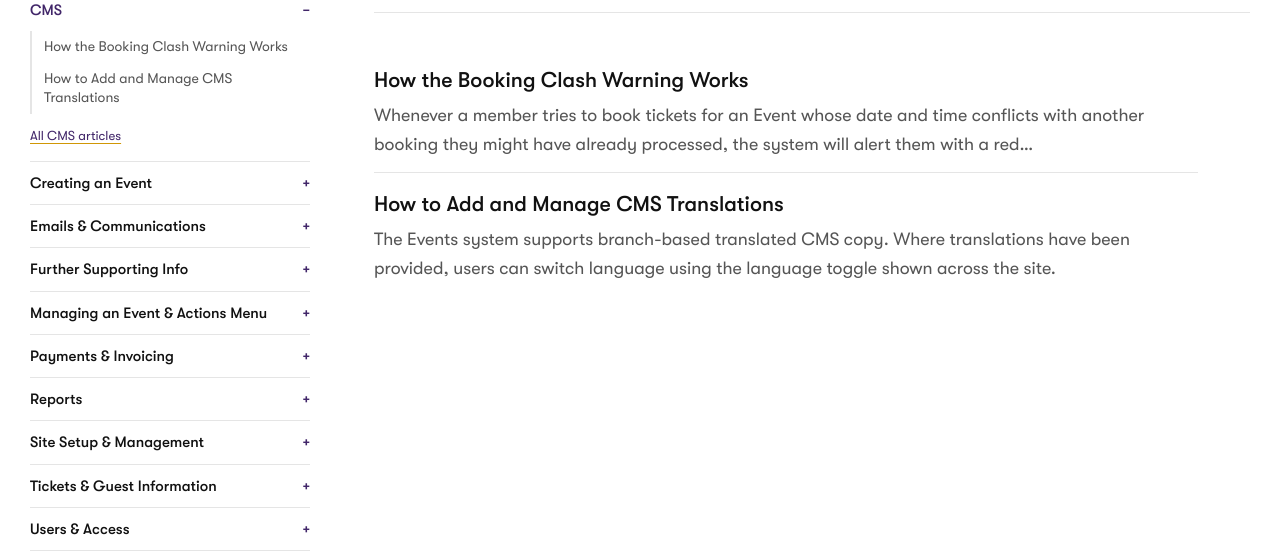
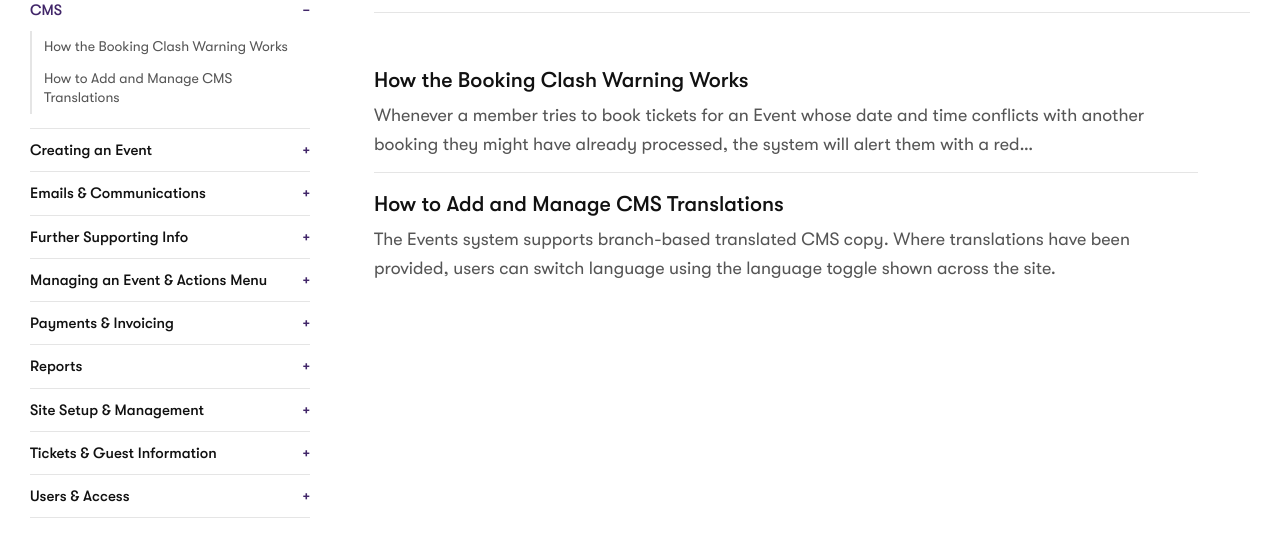
Before and after one commit to dlortal/bmt-events-help, an Astro site: page /help-articles-category/cms/ in a window 1280 px wide. Shown: the part 243-800 px from the top of the page. Built offline with nearby package versions, Linux system fonts and the light colour scheme; Astro itself is replaced by a stand-in of ours.

Commit message:
Remove the "All … articles" link from the help menu (#4)
The menu already lists every article in the section, and the breadcrumb links to the section page.


Claude-Session: https://claude.ai/code/session_018X5wPCsDiYmsCi5Re2JmnT

Co-authored-by: Claude <noreply@anthropic.com>

```diff
--- a/src/components/HelpNav.astro
+++ b/src/components/HelpNav.astro
@@ -45,7 +45,6 @@ const sections = topCategories
                 </ul>
               </>
             ))}
-            <a class="helpnav-all-link" href={`/help-articles-category/${s.slug}/`}>All {s.title} articles</a>
           </details>
         </li>
       ))}
--- a/src/styles/global.css
+++ b/src/styles/global.css
@@ -269,11 +269,11 @@ main > .wrap:last-child { padding-bottom: var(--block-pad); }
 .helpnav-sections summary { padding: 11px 0; font-size: .9375rem; line-height: 1.35; }
 .helpnav-sections summary[aria-current="page"] { color: var(--accent-ink); }
 .helpnav-sections ul { list-style: none; margin: 0 0 6px; padding: 0; }
+.helpnav-sections details > ul:last-child { margin-bottom: 14px; }
 .helpnav-sections ul a { display: block; padding: 6px 0 6px 12px; border-left: 2px solid var(--line); font-size: .875rem; line-height: 1.4; color: var(--fg); text-decoration: none; }
 .helpnav-sections ul a:hover { color: var(--fg-strong); text-decoration: underline; }
 .helpnav-sections ul a[aria-current="page"] { border-left: 3px solid var(--accent); padding-left: 11px; color: var(--accent-ink); font-weight: 500; }
 .helpnav-sub { margin: 10px 0 4px; font-weight: 500; font-size: .75rem; letter-spacing: .1em; text-transform: uppercase; color: var(--muted); }
-.helpnav-all-link { display: inline-block; margin: 4px 0 14px; font-size: .8125rem; color: var(--accent-ink); }
 
 /* "Was this article helpful?" (src/components/Feedback.astro) */
 .feedback { max-width: var(--measure); margin-top: 40px; padding: 24px 28px; border: 1px solid var(--line); border-radius: var(--radius); }
```
